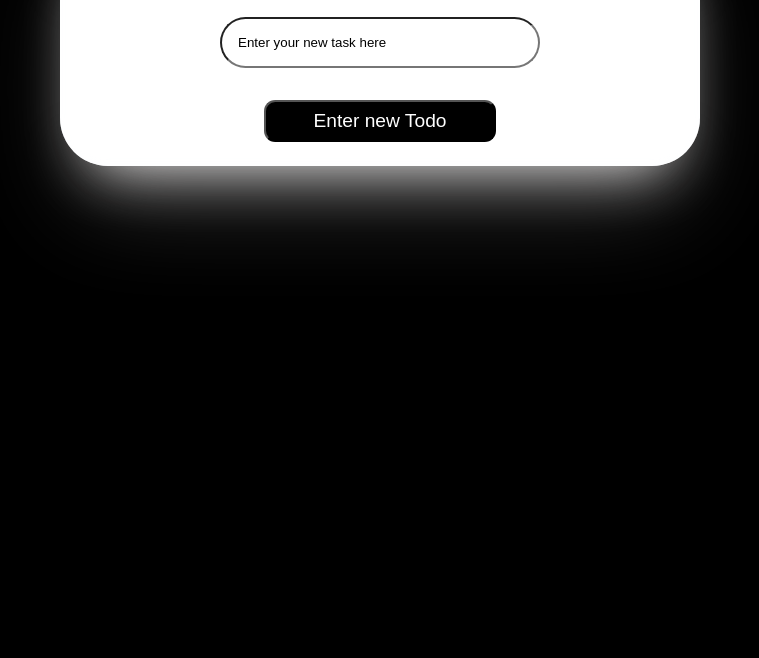
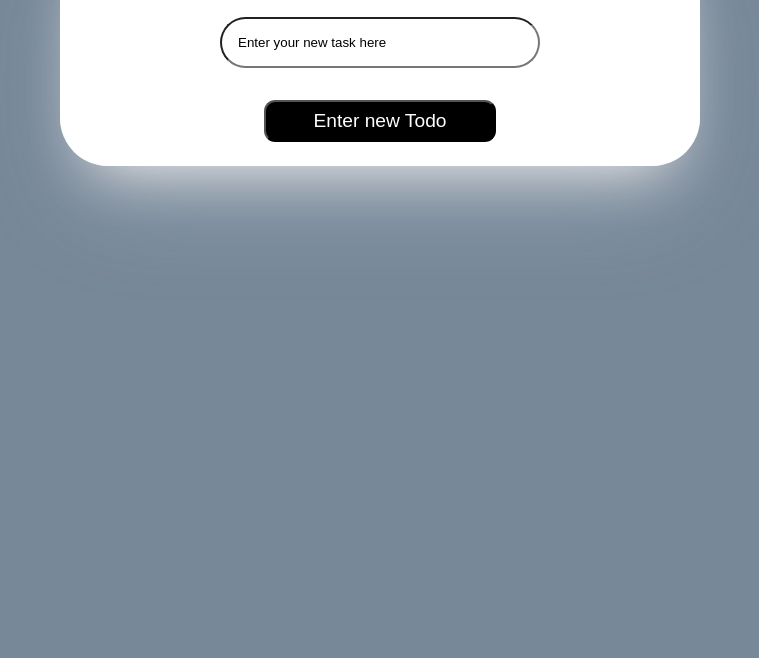
Before and after one commit to filip-nikolov-25/todo, a plain HTML site: page index.html in a window 1280 px wide. Shown: the part 142-800 px from the top of the page, without its empty margins (260-1019 px from the left). Drawn offline with Linux system fonts and the light colour scheme.

Commit message:
Changed bg color

```diff
--- a/style.css
+++ b/style.css
@@ -4,7 +4,7 @@
 
 body {
     margin: 0;
-    background-color: black;
+    background-color: lightslategray;
 }
 
 h1,
@@ -42,7 +42,6 @@ img {
     display: flex;
     padding-top: 1.5rem;
     padding-bottom: 1.5rem;
-
     justify-content: center;
     align-items: center;
     flex-direction: column;
```
